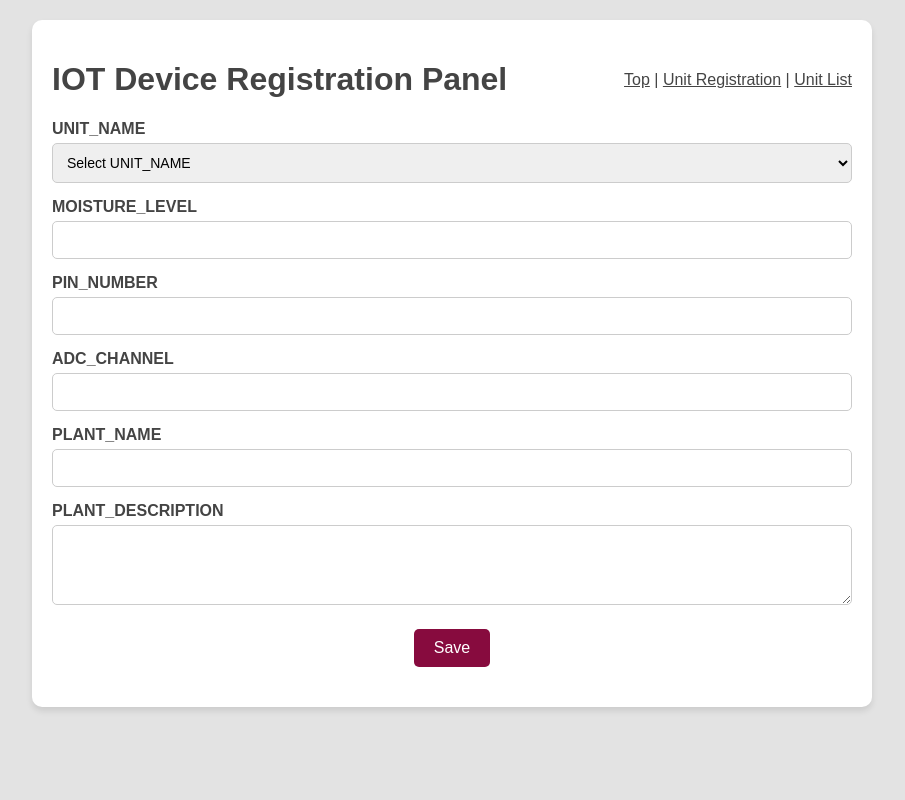
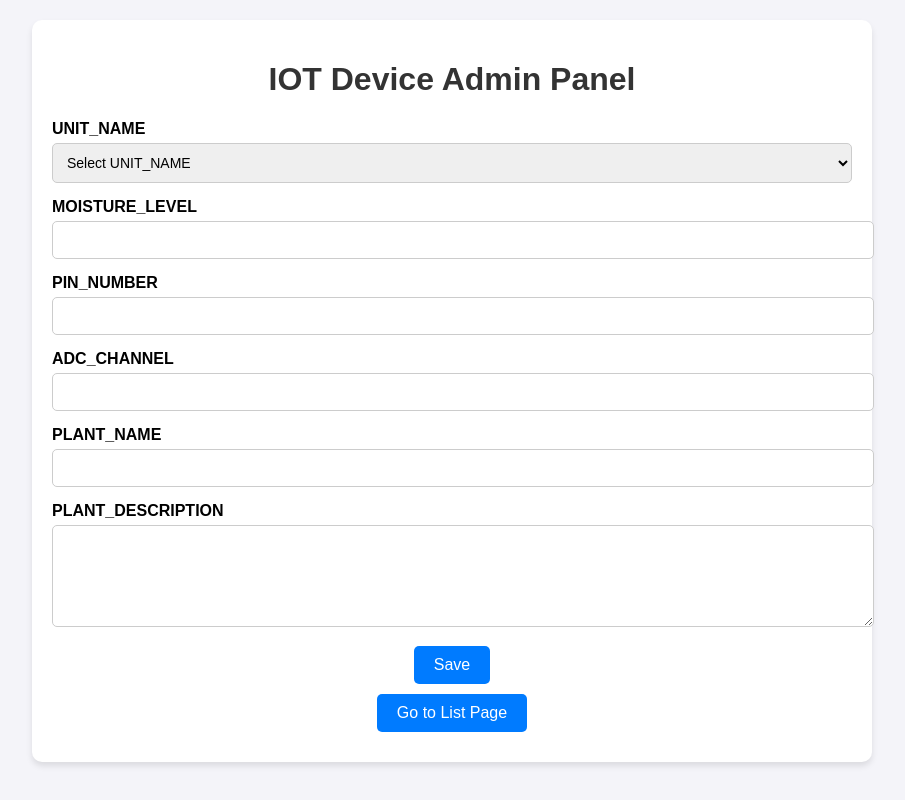
Before and after one commit to YutaIshiguro-git/hbt, a website: page public/input.html in a window 1280 px wide. Shown: the whole page, without its empty margins (188-1093 px from the left). Drawn offline with Linux system fonts and the light colour scheme.

Commit message:
input.htmlの関数を復活

```diff
--- a/public/input.html
+++ b/public/input.html
@@ -5,21 +5,73 @@
     <meta charset="UTF-8">
     <meta name="viewport" content="width=device-width, initial-scale=1.0">
     <title>IOT Device Admin Panel</title>
-    <link rel="stylesheet" href="style.css">
+    <style>
+        body {
+            font-family: Arial, sans-serif;
+            margin: 20px;
+            background-color: #f4f4f9;
+        }
+
+        .container {
+            max-width: 800px;
+            margin: 0 auto;
+            background: #fff;
+            padding: 20px;
+            border-radius: 10px;
+            box-shadow: 0 4px 6px rgba(0, 0, 0, 0.1);
+        }
+
+        h1 {
+            text-align: center;
+            color: #333;
+        }
+
+        .form-group {
+            margin-bottom: 15px;
+        }
+
+        label {
+            display: block;
+            margin-bottom: 5px;
+            font-weight: bold;
+        }
+
+        input,
+        select,
+        textarea {
+            width: 100%;
+            padding: 10px;
+            border: 1px solid #ccc;
+            border-radius: 5px;
+            font-size: 14px;
+        }
+
+        textarea {
+            resize: vertical;
+            height: 80px;
+        }
+
+        button {
+            display: block;
+            margin: 10px auto;
+            padding: 10px 20px;
+            background-color: #007BFF;
+            color: #fff;
+            border: none;
+            border-radius: 5px;
+            font-size: 16px;
+            cursor: pointer;
+        }
+
+        button:hover {
+            background-color: #0056b3;
+        }
+    </style>
 </head>
 
 <body>
-    <div class="container-input">
-        <div class="container-top">
-            <h1>IOT Device Registration Panel</h1>
-
-            <!-- メニューリンクを追加 -->
-            <nav class="menu">
-                <a href="index.html">Top</a> |
-                <a href="input.html">Unit Registration</a> |
-                <a href="list.html">Unit List</a>
-            </nav>
-        </div>
+    <div class="container">
+        <h1>IOT Device Admin Panel</h1>
         <form id="adminForm">
             <div class="form-group">
                 <label for="unitName">UNIT_NAME</label>
@@ -29,7 +81,7 @@
                     <script>
                         for (let i = 1; i <= 16; i++) {
                             const unit = i.toString().padStart(2, '0');
-                            document.write(`<option value="UNIT${unit}">UNIT${unit}</option>`);
+                            document.write(<option value="UNIT${unit}">UNIT${unit}</option>);
                         }
                     </script>
                 </select>
@@ -55,10 +107,10 @@
                 <textarea id="plantDescription" name="plantDescription"></textarea>
             </div>
             <button type="button" onclick="saveData()">Save</button>
+            <button type="button" onclick="navigateToListPage()">Go to List Page</button>
         </form>
     </div>
 
-    <!-- JavaScriptの挿入 -->
     <script>
         let isExistingRecord = false; // Flag to track if UNIT_NAME already exists
 
@@ -162,9 +214,6 @@
         function navigateToListPage() {
             window.location.href = 'list.html'; // Adjust the file name if needed
         }
-        function navigateToListPage() {
-            window.location.href = 'list.html'; // Adjust the file name if needed
-        }
     </script>
 </body>
 
```
